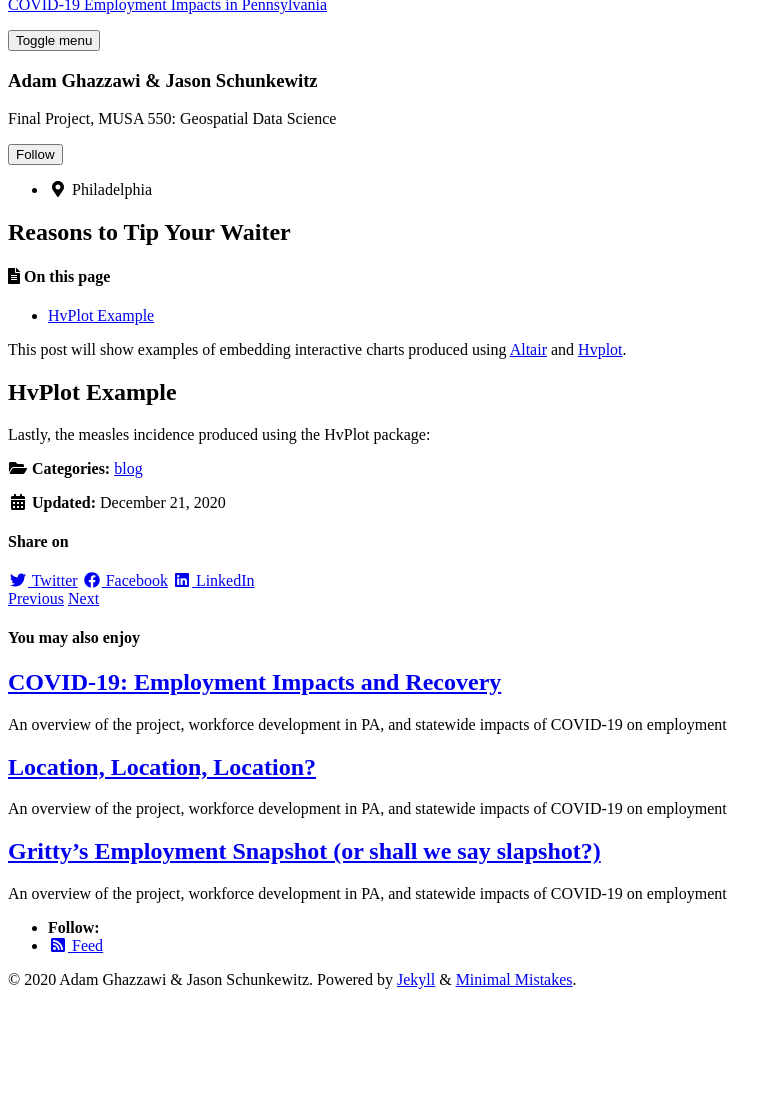
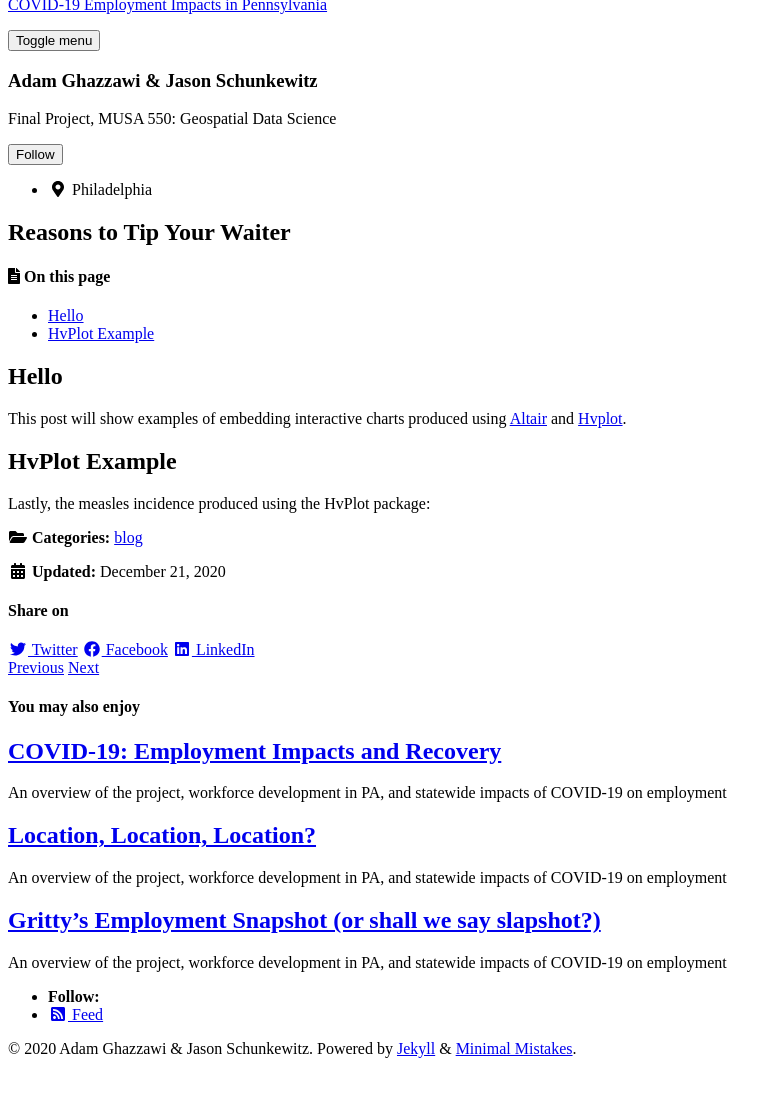
Before and after one commit to amghazzawi/PAemployment, a Jekyll site: the page built from _posts/2019-04-13-measles-charts.md, in a window 1280 px wide, cut to the strip 112-1240 px from the top of the page. Shown: the top 1097 px of the strip, without its empty margins (0-782 px from the left). Built offline with Jekyll 4.4.1, drawn with Linux system fonts in a browser that asks for light colours; cached includes are drawn as plain includes; nearby versions of some CDN libraries; before the commit the page ends 1171 px from its top, so only the background shows below that.

Commit message:
Update 2019-04-13-measles-charts.md

```diff
--- a/_posts/2019-04-13-measles-charts.md
+++ b/_posts/2019-04-13-measles-charts.md
@@ -12,7 +12,7 @@ hv-loader:
 toc: true
 toc_sticky: true
 ---
-
+## Hello
 <div id="hv-chart-1"></div>
 
 This post will show examples of embedding interactive charts produced using [Altair](https://altair-viz.github.io) and [Hvplot](https://hvplot.pyviz.org/).
```
